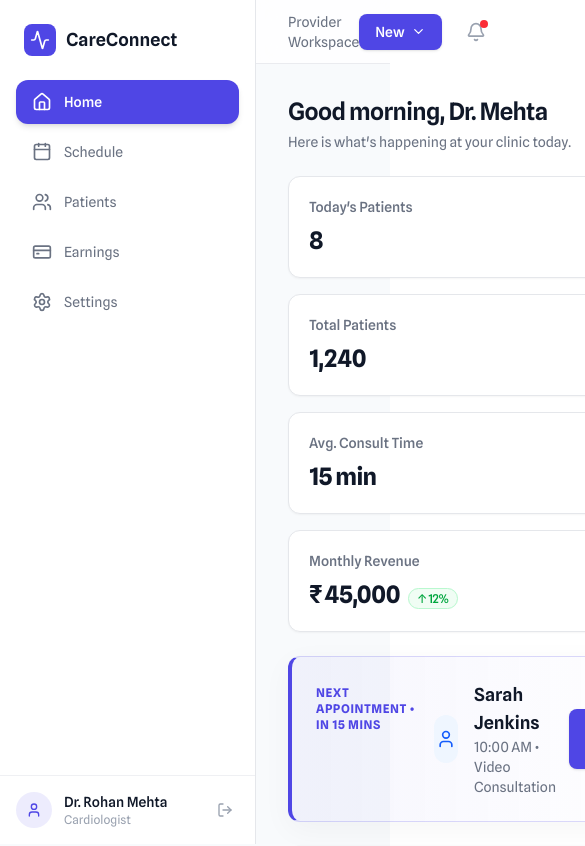
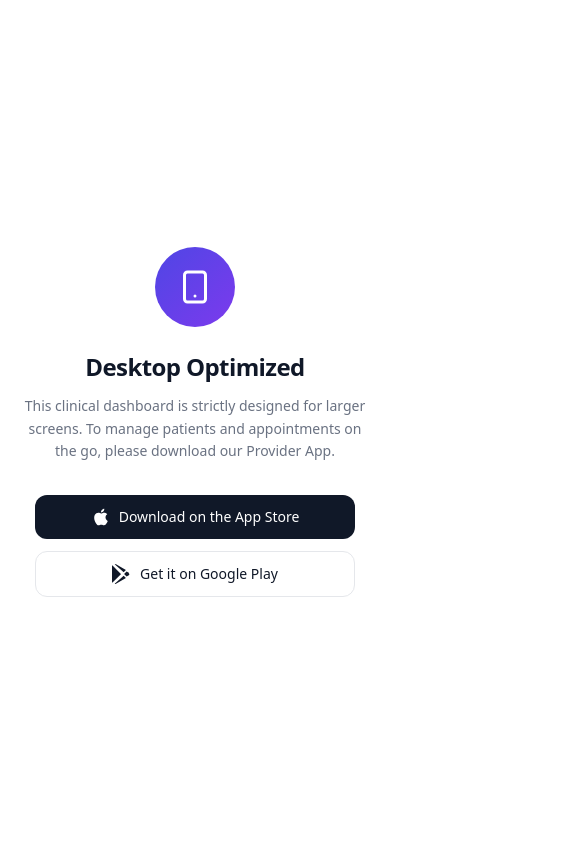
Before and after one commit to PCai-ritik/careconnect-web, a Next.js app: page /dashboard in a window 390 px wide. Shown: the top 846 px of the page, 585 px wide, since content can reach past the window. Built offline with nearby package versions, Linux system fonts and the light colour scheme.

Commit message:
Mobile Hard Lock Added

```diff
--- a/app/dashboard/layout.tsx
+++ b/app/dashboard/layout.tsx
@@ -1,5 +1,6 @@
 import Sidebar from "@/components/dashboard/Sidebar";
 import Header from "@/components/dashboard/Header";
+import { Smartphone } from "lucide-react";
 
 export default function DashboardLayout({
     children,
@@ -7,7 +8,47 @@ export default function DashboardLayout({
     children: React.ReactNode;
 }) {
     return (
-        <div className="min-h-screen bg-[#F8FAFC] font-spline flex">
+        <>
+            {/* ── Mobile Hard Gate (phones only, no escape) ── */}
+            <div className="fixed inset-0 z-[100] bg-white flex flex-col items-center justify-center p-6 text-center md:hidden">
+                {/* Icon */}
+                <div className="w-20 h-20 rounded-full flex items-center justify-center"
+                    style={{ background: "linear-gradient(135deg, #4F46E5 0%, #7C3AED 100%)" }}
+                >
+                    <Smartphone size={36} className="text-white" />
+                </div>
+
+                {/* Headline */}
+                <h1 className="text-2xl font-bold text-gray-900 mt-6 tracking-tight">
+                    Desktop Optimized
+                </h1>
+                <p className="text-gray-500 mt-3 mb-8 max-w-sm text-sm leading-relaxed">
+                    This clinical dashboard is strictly designed for larger screens.
+                    To manage patients and appointments on the go, please download our Provider App.
+                </p>
+
+                {/* App store buttons */}
+                <div className="flex flex-col gap-3 w-full max-w-xs">
+                    {/* Apple App Store */}
+                    <button className="bg-gray-900 text-white py-3 px-6 rounded-xl font-medium flex items-center justify-center gap-2 text-sm cursor-pointer hover:bg-gray-800 transition-colors">
+                        <svg viewBox="0 0 24 24" className="w-5 h-5" fill="currentColor">
+                            <path d="M18.71 19.5c-.83 1.24-1.71 2.45-3.05 2.47-1.34.03-1.77-.79-3.29-.79-1.53 0-2 .77-3.27.82-1.31.05-2.3-1.32-3.14-2.53C4.25 17 2.94 12.45 4.7 9.39c.87-1.52 2.43-2.48 4.12-2.51 1.28-.02 2.5.87 3.29.87.78 0 2.26-1.07 3.8-.91.65.03 2.47.26 3.64 1.98-.09.06-2.17 1.28-2.15 3.81.03 3.02 2.65 4.03 2.68 4.04-.03.07-.42 1.44-1.38 2.83M13 3.5c.73-.83 1.94-1.46 2.94-1.5.13 1.17-.34 2.35-1.04 3.19-.69.85-1.83 1.51-2.95 1.42-.15-1.15.41-2.35 1.05-3.11z" />
+                        </svg>
+                        Download on the App Store
+                    </button>
+
+                    {/* Google Play */}
+                    <button className="bg-white text-gray-900 border border-gray-200 py-3 px-6 rounded-xl font-medium flex items-center justify-center gap-2 text-sm cursor-pointer hover:bg-gray-50 transition-colors">
+                        <svg viewBox="0 0 24 24" className="w-5 h-5" fill="currentColor">
+                            <path d="M3.18 23.76c.35.2.74.24 1.12.12l12.4-7.15-2.68-2.68-10.84 9.71zM.27 1.5C.1 1.87 0 2.29 0 2.76v18.49c0 .47.1.9.27 1.26l.07.06 10.36-10.36v-.24L.34 1.44l-.07.06zM20.22 10.53l-2.72-1.57-3 3 3 3 2.74-1.58c.78-.45.78-1.4-.02-1.85zM4.3.12L16.7 7.27l-2.68 2.68L3.18.24C3.56.12 3.95.16 4.3.32v-.2z" />
+                        </svg>
+                        Get it on Google Play
+                    </button>
+                </div>
+            </div>
+
+            {/* ── Dashboard (hidden on mobile, visible md+) ── */}
+            <div className="hidden md:flex min-h-screen bg-[#F8FAFC] font-spline">
                 <Sidebar />
 
                 <div className="flex-1 ml-64 flex flex-col">
@@ -18,5 +59,6 @@ export default function DashboardLayout({
                     </main>
                 </div>
             </div>
+        </>
     );
 }
```
Lines whose indentation alone changed are shown as unchanged.
